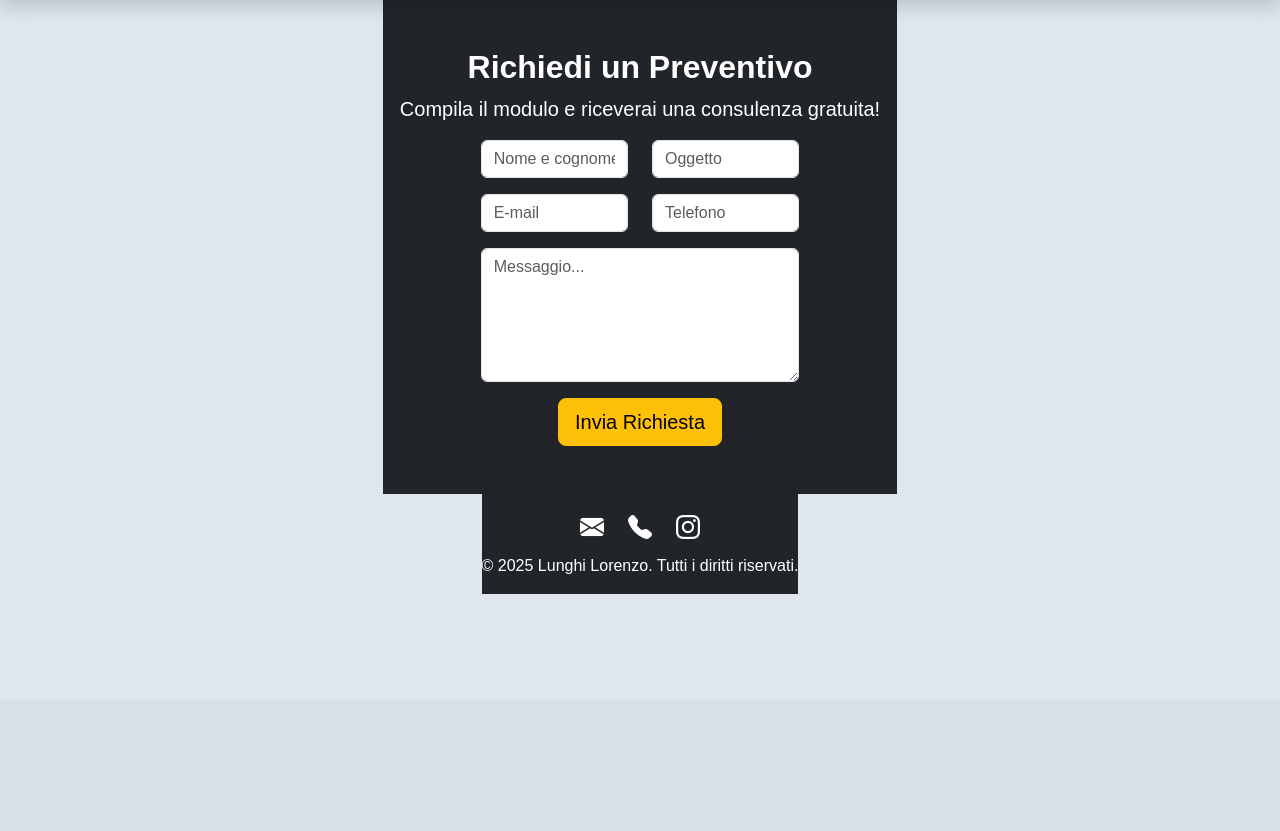
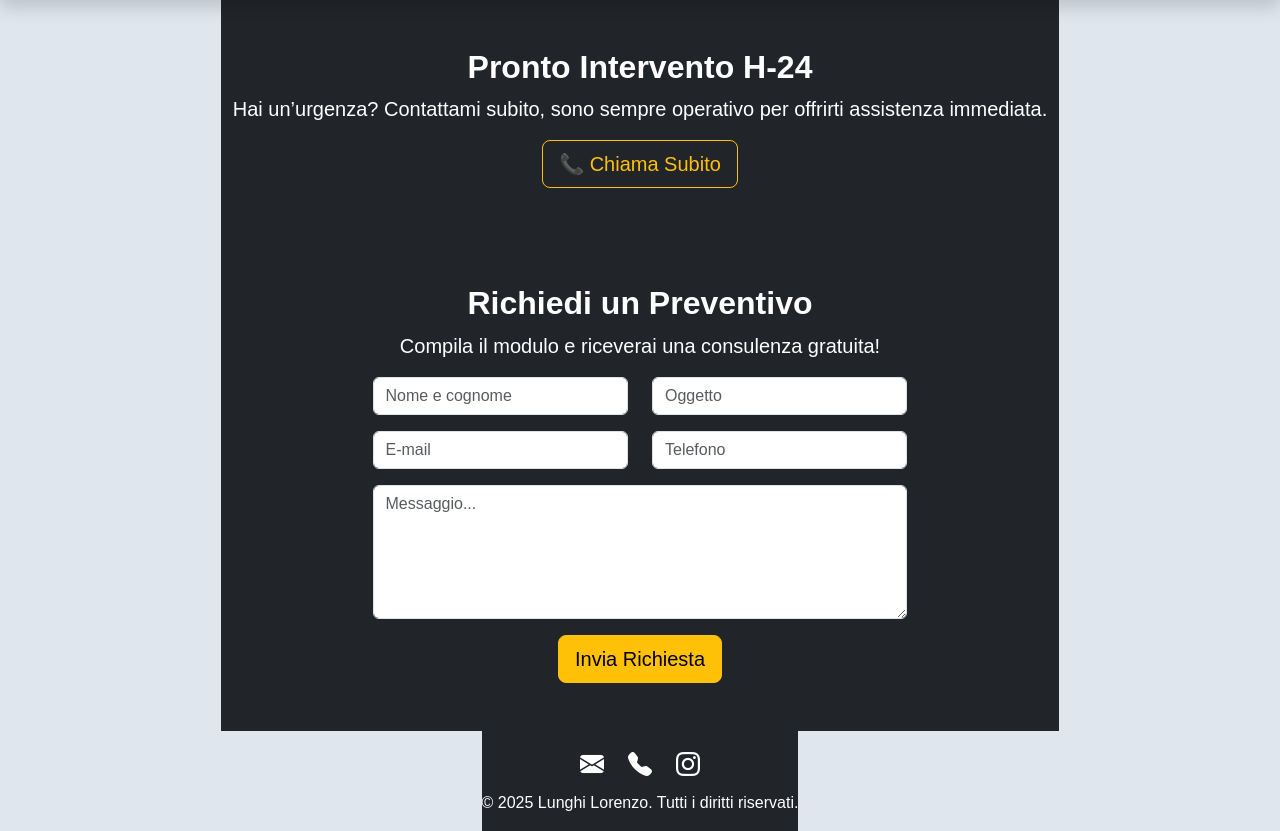
Before and after one commit to AlbertoDiLeo/LorenzoLunghi, a PHP site: page /contatti.php in a window 1280 px wide. Shown: the part 100-931 px from the top of the page. Before the commit the page ends 694 px from the top, so only its background shows below. Run offline with PHP 8.4, Linux system fonts and the light colour scheme.

Commit message:
Aggiorna il contenuto delle pagine "Chi Sono", "Contattami" e "Servizi" con testi migliorati e ristruttura il layout. Aggiungi la sezione "Pronto Intervento H-24" in un nuovo file e modifica i titoli delle pagine per riflettere i cambiamenti.

```diff
--- a/contatti.php
+++ b/contatti.php
@@ -3,7 +3,7 @@
 <head>
     <meta charset="UTF-8">
     <meta name="viewport" content="width=device-width, initial-scale=1.0">
-    <title>Chi sono | Lorenzo Lunghi</title>
+    <title>Contattami | Lorenzo Lunghi</title>
     <!-- Bootstrap CSS -->
     <link href="https://cdn.jsdelivr.net/npm/bootstrap@5.3.0/dist/css/bootstrap.min.css" rel="stylesheet">
     <!-- CSS personalizzato -->
@@ -20,6 +20,8 @@
 
     <div class="main-content">
 
+      <?php include 'pronto_intervento.php'; ?>
+
       <?php include 'form_preventivo.php'; ?>
 
     </div>
--- a/index.php
+++ b/index.php
@@ -57,13 +57,15 @@
 
 
         <!-- PRONTO INTERVENTO H-24 -->
-        <section class="py-5 bg-dark text-white text-center">
+        <!--<section class="py-5 bg-dark text-white text-center">
             <div class="container">
                 <h2 class="fw-bold">Pronto Intervento H-24</h2>
                 <p class="lead">Hai un’urgenza? Contattami subito, sono sempre operativo per offrirti assistenza immediata.</p>
                 <a href="tel:+393343693310" class="btn btn-outline-warning btn-lg custom-btn-intervento">📞 Chiama Subito</a>
             </div>
-        </section>
+        </section>-->
+
+        <?php include 'pronto_intervento.php'; ?>
 
         <!-- CAROSELLO RECENSIONI -->
         <section class="py-5 bg-light">
--- /dev/null
+++ b/pronto_intervento.php
@@ -0,0 +1,8 @@
+<!-- PRONTO INTERVENTO H-24 -->
+<section class="py-5 bg-dark text-white text-center">
+    <div class="container">
+        <h2 class="fw-bold">Pronto Intervento H-24</h2>
+        <p class="lead">Hai un’urgenza? Contattami subito, sono sempre operativo per offrirti assistenza immediata.</p>
+        <a href="tel:+393343693310" class="btn btn-outline-warning btn-lg custom-btn-intervento">📞 Chiama Subito</a>
+    </div>
+</section>
```
Also changed, not shown: chi-sono.php (+5 -2 lines), servizi.php (+7 -5 lines).
